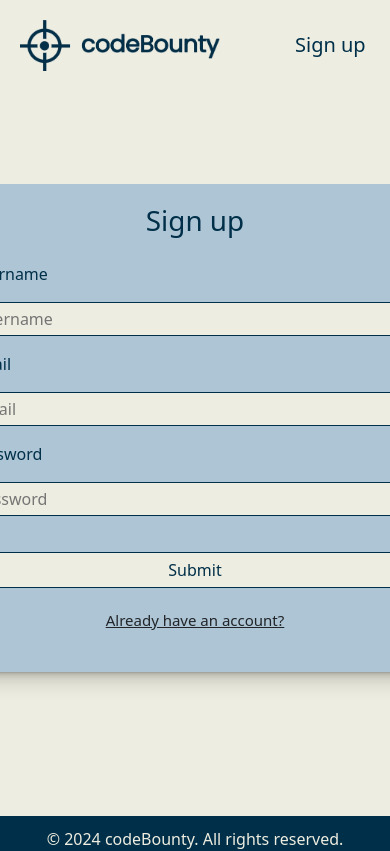
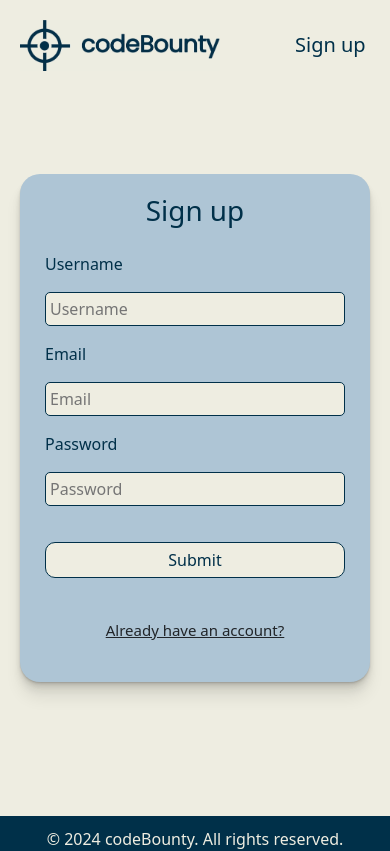
Before and after one commit to bryceberczik/codeBounty, a React (Vite) app in the folder client/: page /signup in a window 390 px wide. Shown: the top 851 px of the page. Built offline with nearby package versions, Linux system fonts and the light colour scheme; a web font is replaced by a local one.

Commit message:
reworking mobile style of signup page

```diff
--- a/client/src/components/Header.tsx
+++ b/client/src/components/Header.tsx
@@ -16,14 +16,14 @@ const Header = () => {
   const currentPage = useLocation().pathname;
 
   const [show, setShow] = useState(false);
-  const [isSmallScreen, setIsSmallScreen] = useState(window.innerWidth < 401);
+  const [isSmallScreen, setIsSmallScreen] = useState(window.innerWidth < 768);
 
   const handleClose = () => setShow(false);
   const handleShow = () => setShow(true);
 
   useEffect(() => {
     const handleResize = () => {
-      setIsSmallScreen(window.innerWidth < 401);
+      setIsSmallScreen(window.innerWidth < 768);
     };
 
     window.addEventListener("resize", handleResize);
--- a/client/src/css/auth.css
+++ b/client/src/css/auth.css
@@ -11,7 +11,6 @@
   flex-direction: column;
   align-items: center;
   justify-content: center;
-  background-color: #f2f2f2;
   gap: 1rem;
   padding: 20px;
   border-radius: 20px;
@@ -94,3 +93,28 @@
   padding: 3px;
   border-radius: 5px;
 }
+
+@media screen and (max-width: 768px) {
+
+  .auth-container {
+
+    width: 350px;
+  }
+
+  .auth-form label {
+
+    margin-left: 75px;
+  }
+
+  .auth-form input {
+
+    width: 300px;
+    margin: 0 auto;
+  }
+
+  .auth-btn {
+
+    width: 300px;
+    margin: 20px auto;
+  }
+}
--- a/client/src/css/findwork.css
+++ b/client/src/css/findwork.css
@@ -80,7 +80,7 @@
   padding-top: 100px;
 }
 
-@media (max-width: 400px) {
+@media screen and (max-width: 768px) {
 
   #find-work-search {
 
--- a/client/src/css/header.css
+++ b/client/src/css/header.css
@@ -187,7 +187,7 @@ color: #4a5a6a;
   font-weight: 400;
 }
 
-@media (max-width: 400px) {
+@media screen and (max-width: 768px) {
 
   header {
     margin-left: 20px;
--- a/client/src/css/home.css
+++ b/client/src/css/home.css
@@ -322,7 +322,7 @@
   text-decoration: none;
 }
 
-@media (max-width: 400px) {
+@media screen and (max-width: 768px) {
 
   .getstarted-btn {
 
--- a/client/src/css/listingcard.css
+++ b/client/src/css/listingcard.css
@@ -188,7 +188,7 @@
   background-color: #d6d5c9;
 }
 
-@media (max-width: 400px) {
+@media screen and (max-width: 768px) {
 
   #listing-card {
 
--- a/client/src/css/postajob.css
+++ b/client/src/css/postajob.css
@@ -133,7 +133,7 @@
   color: #003049
 }
 
-@media (max-width: 400px) {
+@media screen and (max-width: 768px) {
 
 
 }
```
